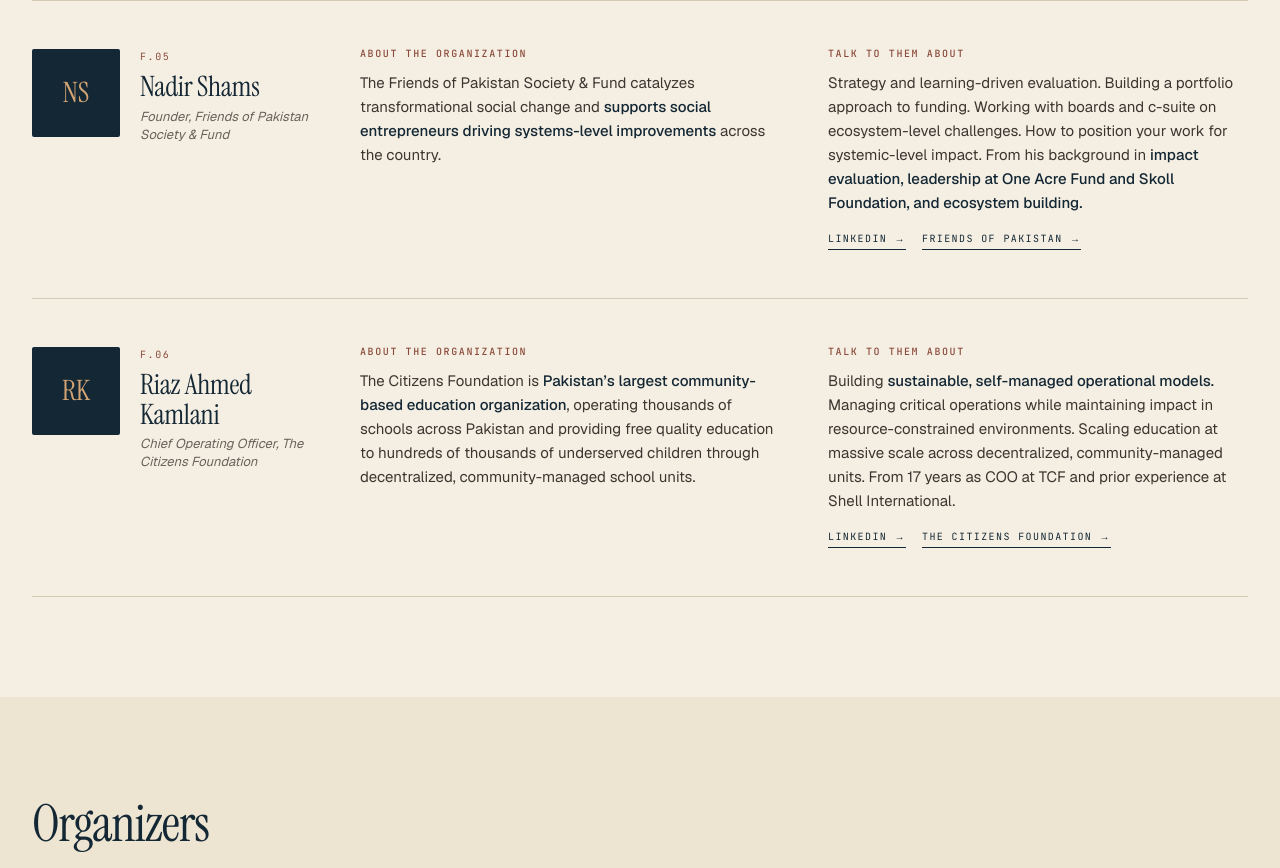
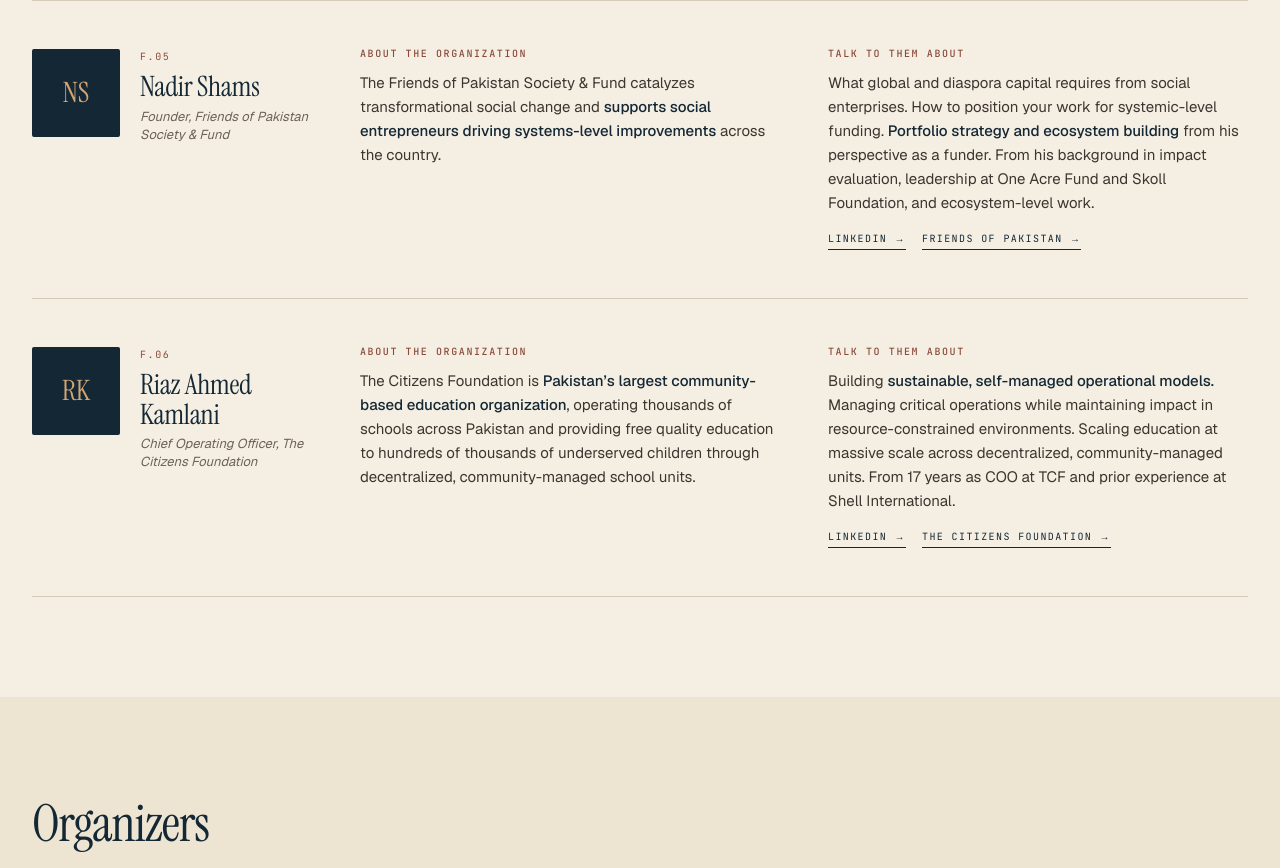
Before and after one commit to usmanjaved-droid/summit-fellowship-website, a Next.js app: page /faculty in a window 1280 px wide. Shown: the part 1680-2548 px from the top of the page. Built offline with nearby package versions, Linux system fonts and the light colour scheme.

Commit message:
fix: reframe Nadir Shams description to emphasize funder and ecosystem builder roles
Incorporated global and diaspora capital expertise with his portfolio strategy and ecosystem building perspective as a funder.

```diff
--- a/app/faculty/page.tsx
+++ b/app/faculty/page.tsx
@@ -42,7 +42,7 @@ const FACULTY: Person[] = [
   {
     init: 'NS', num: 'F.05', name: 'Nadir Shams', role: 'Founder, Friends of Pakistan Society & Fund',
     org: <>The Friends of Pakistan Society &amp; Fund catalyzes transformational social change and <strong>supports social entrepreneurs driving systems-level improvements</strong> across the country.</>,
-    relevance: <>Strategy and learning-driven evaluation. Building a portfolio approach to funding. Working with boards and c-suite on ecosystem-level challenges. How to position your work for systemic-level impact. From his background in <strong>impact evaluation, leadership at One Acre Fund and Skoll Foundation, and ecosystem building.</strong></>,
+    relevance: <>What global and diaspora capital requires from social enterprises. How to position your work for systemic-level funding. <strong>Portfolio strategy and ecosystem building</strong> from his perspective as a funder. From his background in impact evaluation, leadership at One Acre Fund and Skoll Foundation, and ecosystem-level work.</>,
     links: [{ label: 'LinkedIn →', href: 'https://www.linkedin.com/in/nadirshams/' }, { label: 'Friends of Pakistan →', href: 'https://fopk.org/' }],
   },
   {
```
